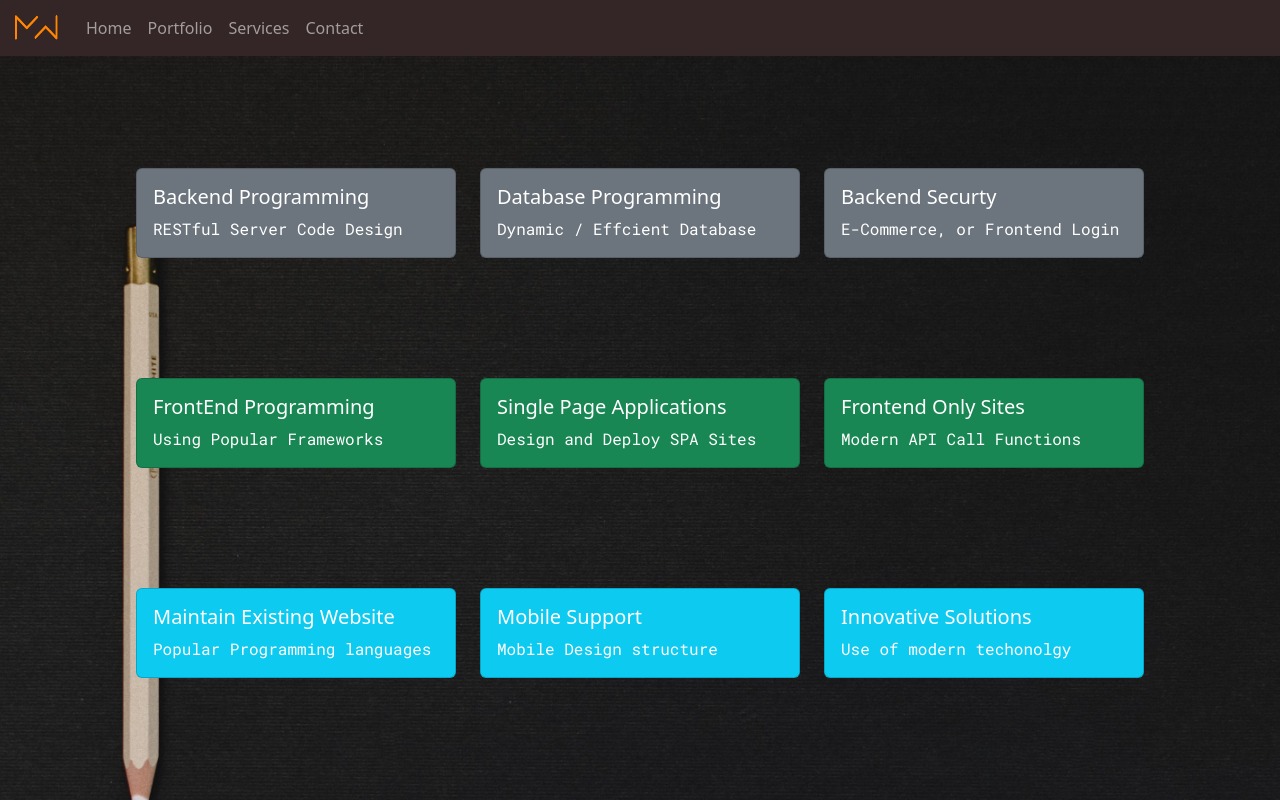
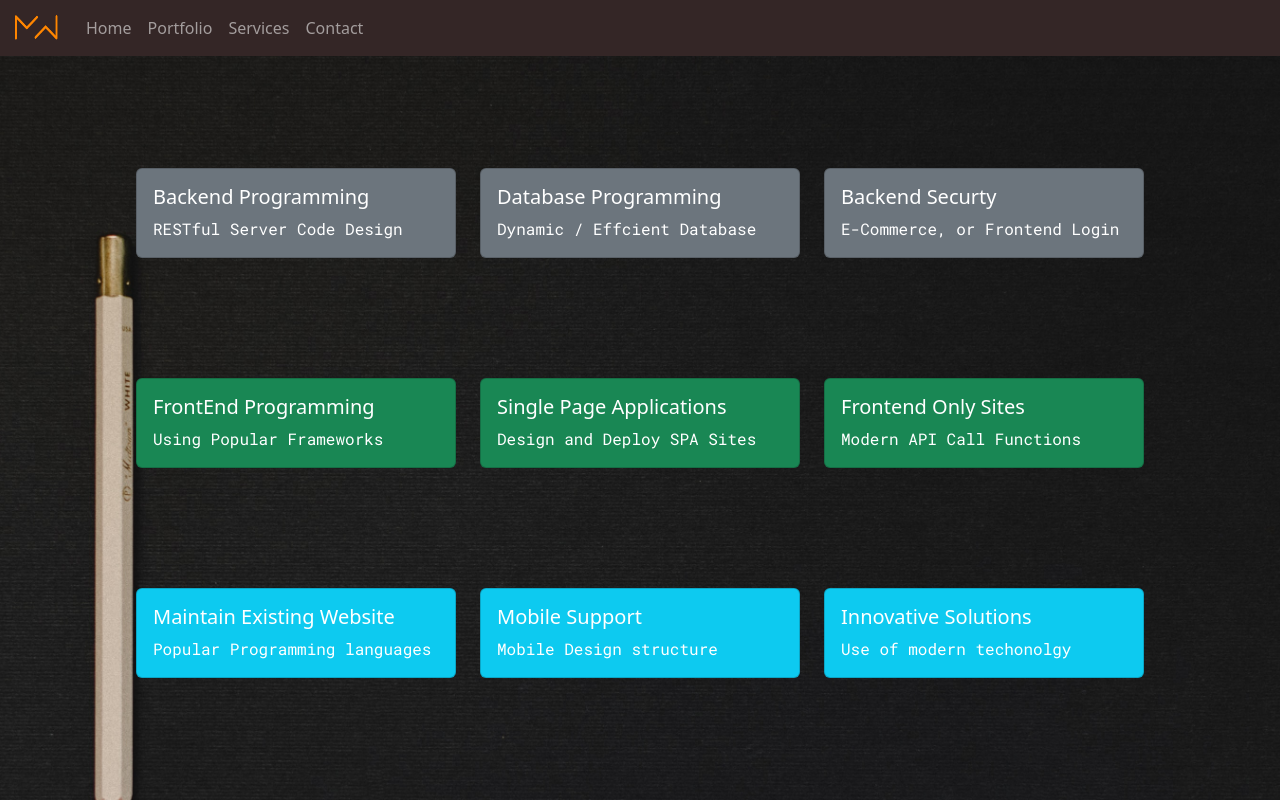
Before and after one commit to ShawnDietrich/die-tech, a React (Create React App) app: page /services in a window 1280 px wide. Shown: the top 800 px of the page. Built offline with nearby package versions, Linux system fonts and the light colour scheme; a web font is replaced by a local one.

Commit message:
adjusted css

```diff
--- a/src/App.css
+++ b/src/App.css
@@ -153,7 +153,7 @@ p {
 
 .backgroundImg {
   width: 100%;
-  height: 55em;
+  height: 58em;
   display: block;
   position: relative;
 }
```
